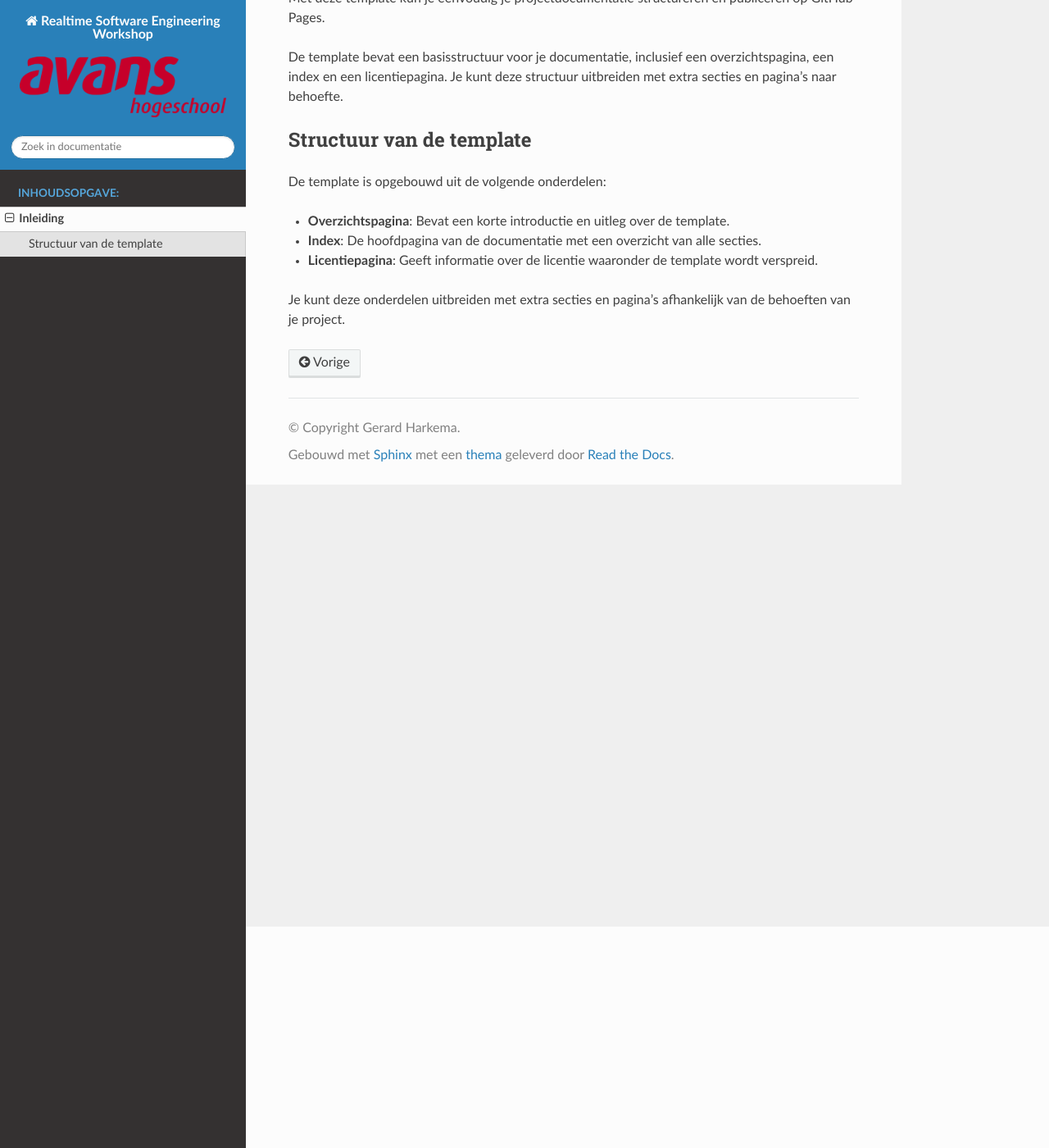
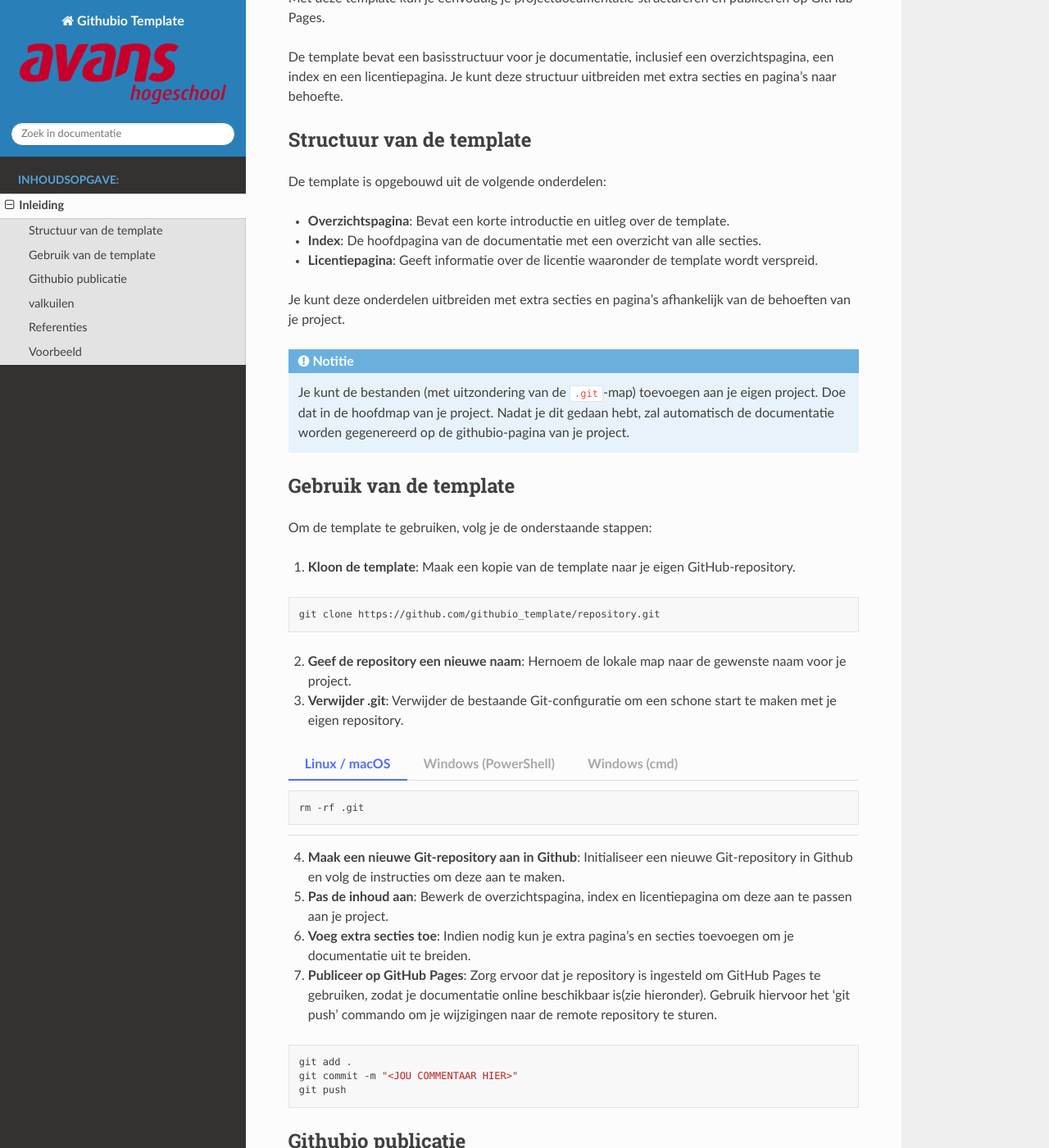
Before and after one commit to AvansMechatronica/githubio_template, a Sphinx documentation site: the page built from documentation/documentation/overview.md, in a window 1280 px wide and 1400 px high, scrolled down 270 px. Shown: the whole window at 82% size. Built offline with Sphinx 7.4.7 and the Read the Docs theme 3.1.0, drawn with Linux system fonts in a browser that asks for light colours; some of the changed text lies outside the part shown.

Commit message:
first commit

````diff
--- a/documentation/conf.py
+++ b/documentation/conf.py
@@ -6,7 +6,7 @@
 # -- Project information -----------------------------------------------------
 # https://www.sphinx-doc.org/en/master/usage/configuration.html#project-information
 
-project = 'Realtime Software Engineering Workshop'
+project = 'Githubio Template'
 copyright = 'Gerard Harkema'
 author = 'Gerard Harkema'
 release = '0.1'
--- a/documentation/documentation/overview.md
+++ b/documentation/documentation/overview.md
@@ -8,6 +8,7 @@ Met deze template kun je eenvoudig je projectdocumentatie structureren en public
 
 De template bevat een basisstructuur voor je documentatie, inclusief een overzichtspagina, een index en een licentiepagina. Je kunt deze structuur uitbreiden met extra secties en pagina's naar behoefte.
 
+
 ## Structuur van de template
 
 De template is opgebouwd uit de volgende onderdelen:
@@ -17,3 +18,94 @@ De template is opgebouwd uit de volgende onderdelen:
 - **Licentiepagina**: Geeft informatie over de licentie waaronder de template wordt verspreid.
 
 Je kunt deze onderdelen uitbreiden met extra secties en pagina's afhankelijk van de behoeften van je project.
+
+:::{note}
+Je kunt de bestanden (met uitzondering van de `.git`-map) toevoegen aan je eigen project. Doe dat in de hoofdmap van je project. Nadat je dit gedaan hebt, zal automatisch de documentatie worden gegenereerd op de githubio-pagina van je project.
+:::
+
+## Gebruik van de template
+
+Om de template te gebruiken, volg je de onderstaande stappen:
+
+1. **Kloon de template**: Maak een kopie van de template naar je eigen GitHub-repository.
+
+```bash
+git clone https://github.com/githubio_template/repository.git
+```
+
+2. **Geef de repository een nieuwe naam**: Hernoem de lokale map naar de gewenste naam voor je project.
+
+3. **Verwijder .git**: Verwijder de bestaande Git-configuratie om een schone start te maken met je eigen repository.
+
+::::{tab-set}
+
+:::{tab-item} Linux / macOS
+```bash
+rm -rf .git
+```
+:::
+
+:::{tab-item} Windows (PowerShell)
+```powershell
+Remove-Item -Recurse -Force .git
+```
+:::
+
+:::{tab-item} Windows (cmd)
+```bat
+rmdir /s /q .git
+```
+:::
+
+::::
+
+4. **Maak een nieuwe Git-repository aan in Github**: Initialiseer een nieuwe Git-repository in Github en volg de instructies om deze aan te maken.
+
+5. **Pas de inhoud aan**: Bewerk de overzichtspagina, index en licentiepagina om deze aan te passen aan je project.
+
+6. **Voeg extra secties toe**: Indien nodig kun je extra pagina's en secties toevoegen om je documentatie uit te breiden.
+
+7. **Publiceer op GitHub Pages**: Zorg ervoor dat je repository is ingesteld om GitHub Pages te gebruiken, zodat je documentatie online beschikbaar is(zie hieronder). Gebruik hiervoor het 'git push' commando om je wijzigingen naar de remote repository te sturen.
+
+```bash
+git add .
+git commit -m "<JOU COMMENTAAR HIER>"
+git push
+```
+
+## Githubio publicatie
+
+Om je documentatie op GitHub Pages te publiceren, volg je deze stappen:
+
+1. Ga naar de instellingen van je GitHub-repository.
+2. Scroll naar beneden naar het gedeelte "Pages".
+![GitHub Pages instellingen](../images/github_settings.png)
+3. Selecteer de bron voor je GitHub Pages-site (meestal de `main`-branch en de map `gh-pages`).
+4. Klik op "Opslaan" om de instellingen te bevestigen.
+
+Na het voltooien van deze stappen wordt je documentatie gepubliceerd en is deze online beschikbaar via de opgegeven URL.
+
+## valkuilen
+
+Bij het gebruik van deze template zijn er enkele valkuilen waar je op moet letten:
+
+- Zorg ervoor dat je de `.git`-map verwijdert voordat je een nieuwe repository aanmaakt, anders kunnen er conflicten ontstaan.
+- Controleer altijd of de bron voor GitHub Pages correct is ingesteld, anders wordt je documentatie mogelijk niet gepubliceerd.
+- Pas de inhoud van de overzichtspagina, index en licentiepagina aan om te voorkomen dat er verouderde informatie wordt weergegeven.
+- Houd rekening met de structuur van je project, zodat de documentatie correct wordt gegenereerd.
+- Monitor de status van je `git push` in het action logboek om te controleren of de documentatie correct wordt gepubliceerd.
+![github actions status](../images/github_actions.png)
+## Referenties
+
+Hieronder vind je enkele nuttige bronnen en documentatie die je kunnen helpen bij het gebruik van de Avans Githubio template:
+
+- [GitHub Pages documentatie](https://docs.github.com/en/pages)
+- [Markdown gids](https://www.markdownguide.org/)
+- [Git documentatie](https://git-scm.com/doc)
+- [Avans Githubio template documentatie](../documentation/overview.md)
+- [MyST - Markedly Structured Text - Parser](https://myst-parser.readthedocs.io/en/latest/)
+  - Hiermee kun je Markdown-bestanden schrijven die uitgebreidere functionaliteit bieden, zoals het gebruik van LaTeX, tabellen en verwijzingen.
+
+## Voorbeeld
+Deze pagina kun je als bron bekijken voor het gebruik van de Avans Githubio template, door op de gepubliceerd pagina de "Bekijk paginabron" optie te selecteren.
+[Bekijk paginabron](https://avansmechatronica.github.io/githubio_template/_sources/documentation/overview.md.txt)
````
Also changed, not shown: documentation/images/github_actions.png (added), documentation/images/github_settings.png (added).
